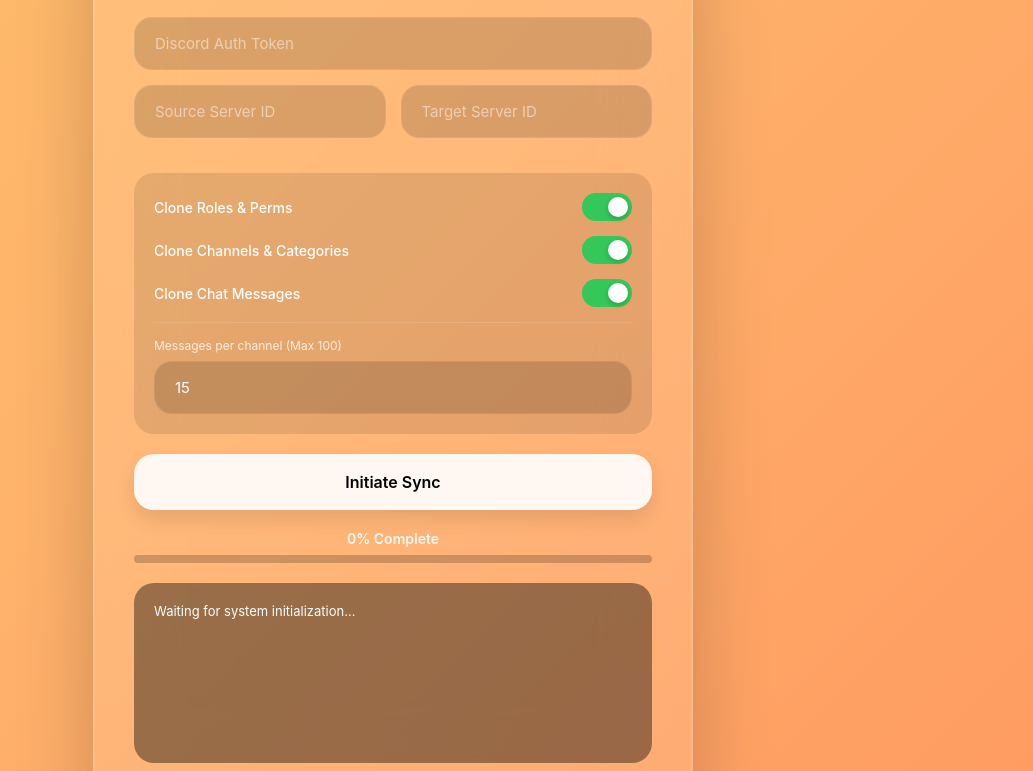
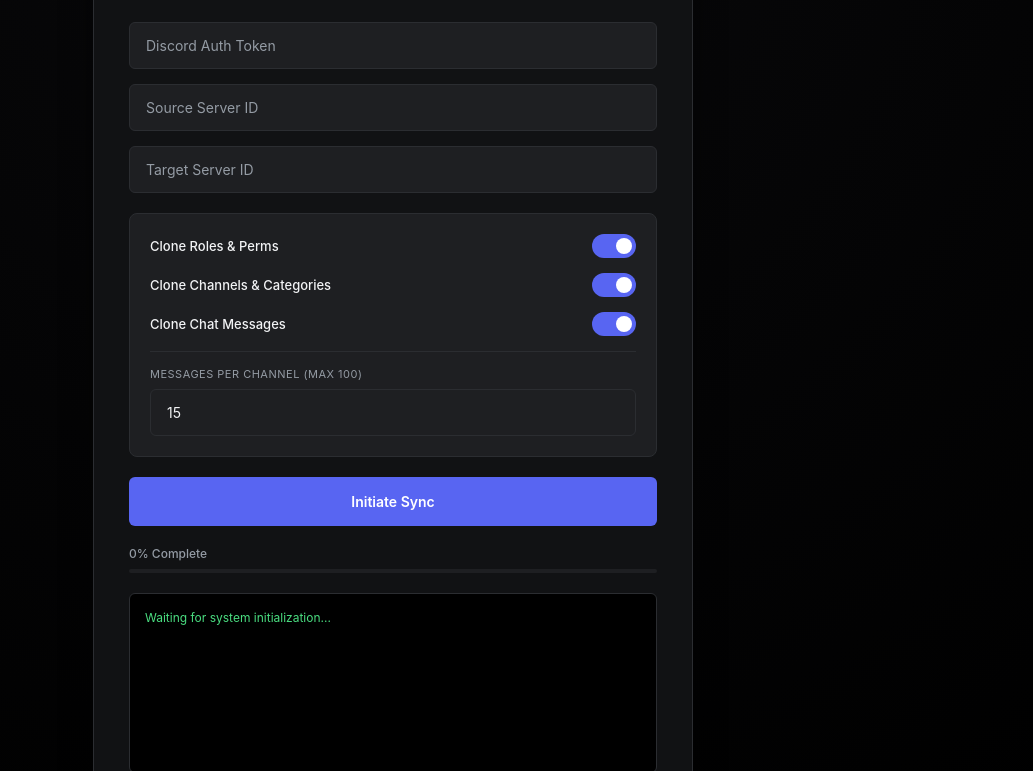
Before and after one commit to argamerzz9582-debug/Mrrich_cloner, a website: page public/index.html in a window 1280 px wide. Shown: the part 130-901 px from the top of the page, without its empty margins (247-1280 px from the left). Drawn offline with nearby package versions, Linux system fonts and the light colour scheme; no server answers; a web font is replaced by a local one.

Commit message:
Update CSS styles for layout and theming
Refactor CSS for improved styling and consistency.

```diff
--- a/public/style.css
+++ b/public/style.css
@@ -1,52 +1,155 @@
-* { box-sizing: border-box; margin: 0; padding: 0; font-family: -apple-system, BlinkMacSystemFont, "SF Pro Display", sans-serif; }
+:root {
+    --bg-grad-1: #000000;
+    --bg-grad-2: #09090b;
+    --primary: #5865F2; /* Discord Color */
+    --panel-bg: #111214;
+    --input-bg: #1e1f22;
+    --border-color: #2b2d31;
+    --text-main: #f2f3f5;
+    --text-muted: #949ba4;
+}
+
+* {
+    box-sizing: border-box;
+    margin: 0;
+    padding: 0;
+    font-family: 'Inter', -apple-system, BlinkMacSystemFont, sans-serif;
+}
+
 body {
-    background: linear-gradient(-45deg, #ff7b54, #ffb26b, #ffd56b, #939b62);
-    background-size: 400% 400%; animation: gradientBG 15s ease infinite;
-    min-height: 100vh; display: flex; justify-content: center; align-items: center; padding: 20px; color: #fff;
+    background: radial-gradient(circle at top, var(--bg-grad-2), var(--bg-grad-1));
+    min-height: 100vh;
+    display: flex;
+    justify-content: center;
+    align-items: center;
+    padding: 20px;
+    color: var(--text-main);
 }
-@keyframes gradientBG { 0% { background-position: 0% 50%; } 50% { background-position: 100% 50%; } 100% { background-position: 0% 50%; } }
-.app-container { display: flex; gap: 20px; max-width: 1000px; width: 100%; flex-wrap: wrap; justify-content: center;}
-.liquid-glass {
-    background: rgba(255, 255, 255, 0.1); backdrop-filter: blur(40px); -webkit-backdrop-filter: blur(40px);
-    border: 1px solid rgba(255, 255, 255, 0.2); border-radius: 30px;
-    box-shadow: 0 40px 80px rgba(0,0,0,0.2), inset 0 0 0 1px rgba(255,255,255,0.1);
+
+.app-container {
+    width: 100%;
+    max-width: 600px; /* Slimmer, scraper-style width */
 }
-.main-panel { flex: 2; min-width: 350px; max-width: 600px; padding: 40px; }
-.header { text-align: center; margin-bottom: 30px; }
-.header h1 { font-size: 28px; font-weight: 700; letter-spacing: -0.5px; }
-.header p { color: rgba(255,255,255,0.7); font-size: 14px; margin-top: 5px; }
-.row { display: flex; gap: 15px; }
-.input-box { margin-bottom: 15px; flex: 1; }
+
+.main-panel {
+    background: var(--panel-bg);
+    border: 1px solid var(--border-color);
+    border-radius: 12px; /* Less rounded, more professional */
+    padding: 35px;
+    box-shadow: 0 10px 30px rgba(0,0,0,0.5);
+}
+
+.header {
+    text-align: center;
+    margin-bottom: 25px;
+    border-bottom: 1px solid var(--border-color);
+    padding-bottom: 20px;
+}
+
+.header h1 {
+    font-size: 24px;
+    font-weight: 700;
+    letter-spacing: 0.5px;
+    color: var(--text-main);
+}
+
+.header p {
+    color: var(--text-muted);
+    font-size: 13px;
+    margin-top: 5px;
+    text-transform: uppercase;
+    letter-spacing: 1px;
+}
+
+.input-box {
+    margin-bottom: 15px;
+}
+
 input[type="text"], input[type="password"], input[type="number"] {
-    width: 100%; padding: 16px 20px; background: rgba(0, 0, 0, 0.15);
-    border: 1px solid rgba(255, 255, 255, 0.1); border-radius: 18px; color: #fff; font-size: 15px; outline: none; transition: 0.3s;
+    width: 100%;
+    padding: 14px 16px;
+    background: var(--input-bg);
+    border: 1px solid var(--border-color);
+    border-radius: 6px;
+    color: var(--text-main);
+    font-size: 14px;
+    outline: none;
+    transition: 0.2s;
 }
-input::placeholder { color: rgba(255,255,255,0.5); }
-input:focus { background: rgba(0,0,0,0.25); border-color: rgba(255,255,255,0.4); }
 
-/* iOS Toggles */
-.toggles-container { margin: 20px 0; background: rgba(0,0,0,0.1); padding: 20px; border-radius: 20px; }
-.toggle-row { display: flex; justify-content: space-between; align-items: center; margin-bottom: 15px; font-size: 14px; font-weight: 500; }
-.switch { position: relative; display: inline-block; width: 50px; height: 28px; }
+input::placeholder { color: var(--text-muted); }
+input:focus { border-color: var(--primary); }
+
+.toggles-container {
+    margin: 20px 0;
+    background: var(--input-bg);
+    padding: 20px;
+    border-radius: 8px;
+    border: 1px solid var(--border-color);
+}
+
+.toggle-row {
+    display: flex;
+    justify-content: space-between;
+    align-items: center;
+    margin-bottom: 15px;
+    font-size: 13px;
+    font-weight: 500;
+    color: var(--text-main);
+}
+
+/* Minimalist Checkboxes */
+.switch { position: relative; display: inline-block; width: 44px; height: 24px; }
 .switch input { opacity: 0; width: 0; height: 0; }
-.slider { position: absolute; cursor: pointer; top: 0; left: 0; right: 0; bottom: 0; background-color: rgba(0,0,0,0.3); transition: .4s; border-radius: 34px; }
-.slider:before { position: absolute; content: ""; height: 20px; width: 20px; left: 4px; bottom: 4px; background-color: white; transition: .4s; border-radius: 50%; box-shadow: 0 2px 5px rgba(0,0,0,0.2); }
-input:checked + .slider { background-color: #34c759; }
-input:checked + .slider:before { transform: translateX(22px); }
-.limit-box { margin-top: 15px; padding-top: 15px; border-top: 1px solid rgba(255,255,255,0.1); }
-.limit-box label { font-size: 12px; opacity: 0.8; display: block; margin-bottom: 8px; }
+.slider { position: absolute; cursor: pointer; top: 0; left: 0; right: 0; bottom: 0; background-color: var(--border-color); transition: .3s; border-radius: 24px; }
+.slider:before { position: absolute; content: ""; height: 16px; width: 16px; left: 4px; bottom: 4px; background-color: var(--text-muted); transition: .3s; border-radius: 50%; }
+input:checked + .slider { background-color: var(--primary); }
+input:checked + .slider:before { transform: translateX(20px); background-color: white;}
+
+.limit-box {
+    margin-top: 15px;
+    padding-top: 15px;
+    border-top: 1px solid var(--border-color);
+}
+.limit-box label { font-size: 11px; color: var(--text-muted); display: block; margin-bottom: 8px; text-transform: uppercase; letter-spacing: 0.5px;}
 
 button {
-    width: 100%; padding: 18px; background: rgba(255, 255, 255, 0.9); color: #000;
-    border: none; border-radius: 20px; font-size: 16px; font-weight: 600; cursor: pointer; transition: 0.3s; margin-bottom: 20px; box-shadow: 0 10px 20px rgba(0,0,0,0.1);
+    width: 100%;
+    padding: 16px;
+    background: var(--primary);
+    color: #fff;
+    border: none;
+    border-radius: 6px;
+    font-size: 14px;
+    font-weight: 600;
+    cursor: pointer;
+    transition: 0.2s;
+    margin-bottom: 20px;
 }
-button:hover { background: #fff; transform: scale(1.02); }
-button:disabled { opacity: 0.5; transform: none; cursor: not-allowed;}
+button:hover { filter: brightness(1.1); }
+button:disabled { background: var(--border-color); color: var(--text-muted); cursor: not-allowed; }
 
 /* Progress Bar */
-.progress-wrapper { margin-bottom: 20px; text-align: center; }
-.progress-text { font-size: 14px; font-weight: 600; margin-bottom: 8px; color: rgba(255,255,255,0.9); }
-.progress-bar-bg { width: 100%; height: 8px; background: rgba(0,0,0,0.2); border-radius: 10px; overflow: hidden; }
-.progress-bar-fill { height: 100%; width: 0%; background: #34c759; transition: width 0.5s cubic-bezier(0.4, 0, 0.2, 1); }
+.progress-wrapper { margin-bottom: 20px; }
+.progress-text { font-size: 12px; font-weight: 500; margin-bottom: 8px; color: var(--text-muted); display: flex; justify-content: space-between; }
+.progress-bar-bg { width: 100%; height: 4px; background: var(--input-bg); border-radius: 4px; overflow: hidden; }
+.progress-bar-fill { height: 100%; width: 0%; background: var(--primary); transition: width 0.3s ease; }
 
-.live-terminal { background: rgba(0, 0, 0, 0.4); border-radius: 20px; padding: 20px; height: 180px; overflow-y: auto; font-family: monospace; font-size: 13px; color: #fff; }
+/* True Hacker Terminal */
+.live-terminal {
+    background: #000000;
+    border: 1px solid var(--border-color);
+    border-radius: 6px;
+    padding: 15px;
+    height: 180px;
+    overflow-y: auto;
+    font-family: 'Courier New', Courier, monospace;
+    font-size: 12px;
+    color: #4ade80; /* Hacker Green Text */
+    line-height: 1.5;
+}
+
+/* Scrollbar styling for terminal */
+.live-terminal::-webkit-scrollbar { width: 6px; }
+.live-terminal::-webkit-scrollbar-track { background: #000; }
+.live-terminal::-webkit-scrollbar-thumb { background: var(--border-color); border-radius: 4px; }
```
